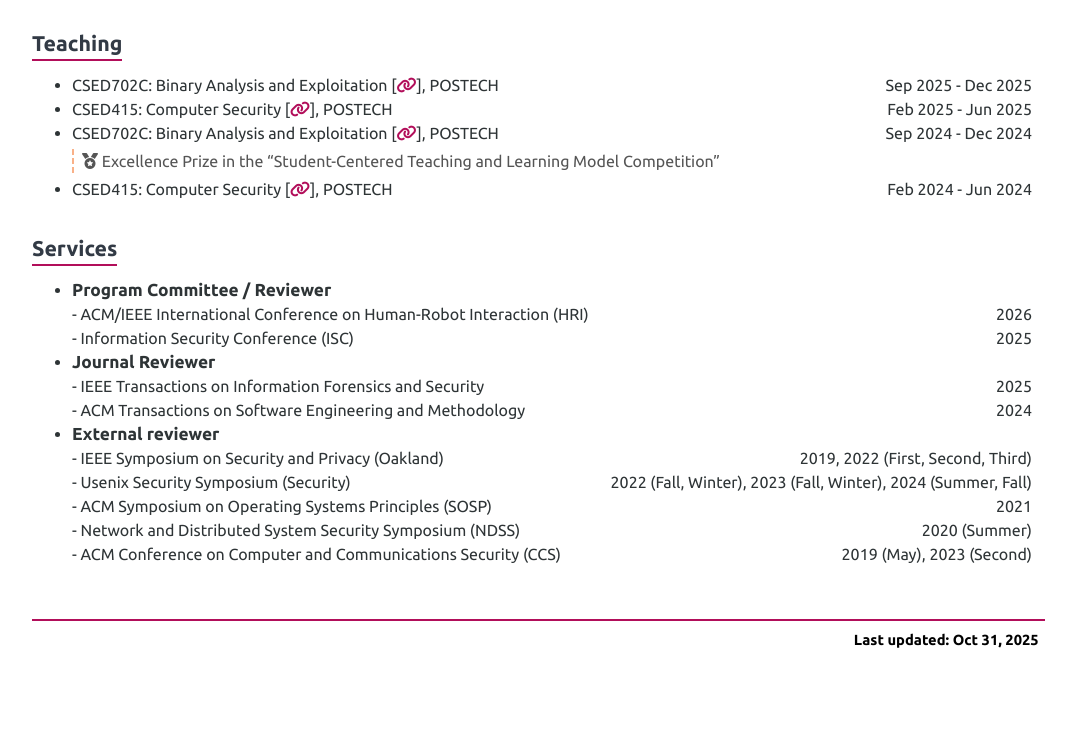
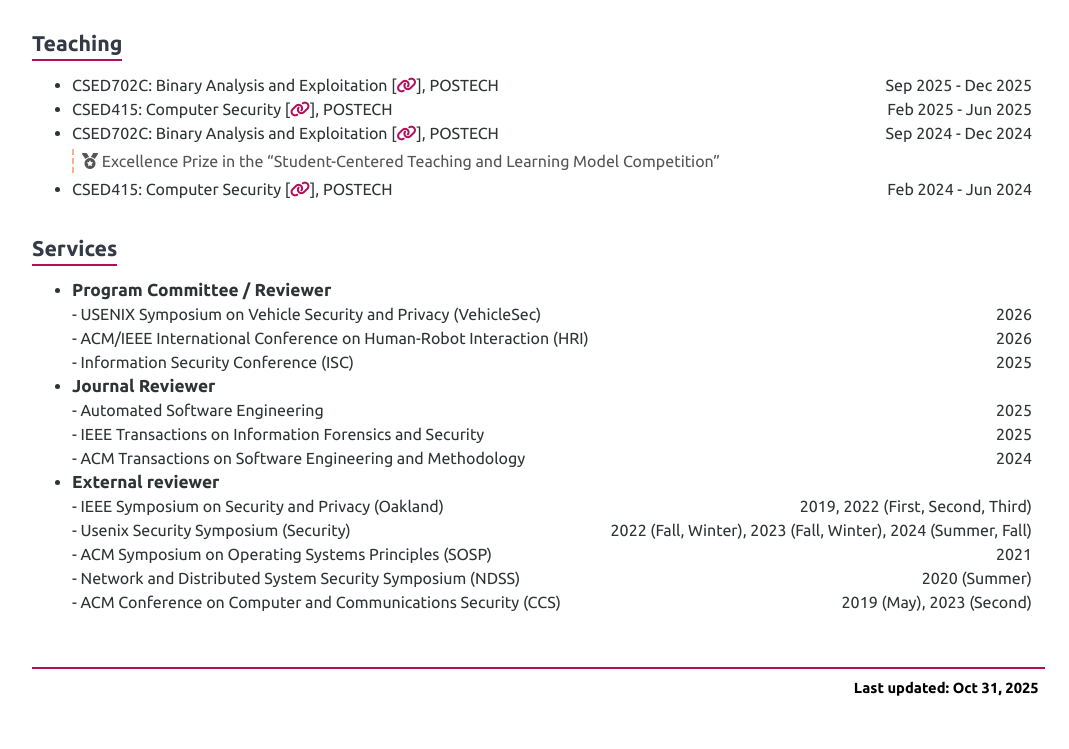
Before and after one commit to seulbae-security/seulbae-security.github.io, a plain HTML site: page index.html in a window 1280 px wide. Shown: the part 2748-3497 px from the top of the page, without its empty margins (108-1177 px from the left). Before the commit the page ends 3454 px from the top, so only its background shows below. Drawn offline with Linux system fonts and the light colour scheme.

Commit message:
Update index.html

```diff
--- a/index.html
+++ b/index.html
@@ -399,6 +399,9 @@
     <h1>Services</h1>
     <ul>
       <li><span class="title">Program Committee / Reviewer</span></li>
+        - USENIX Symposium on Vehicle Security and Privacy (VehicleSec)
+        <span class="date">2026</span>
+        <br/>
         - ACM/IEEE International Conference on Human-Robot Interaction (HRI)
         <span class="date">2026</span>
         <br/>
@@ -406,6 +409,9 @@
         <span class="date">2025</span>
 
       <li><span class="title">Journal Reviewer</span></li>
+        - Automated Software Engineering
+        <span class="date">2025</span>
+        <br/>
         - IEEE Transactions on Information Forensics and Security
         <span class="date">2025</span>
         <br/>
```
